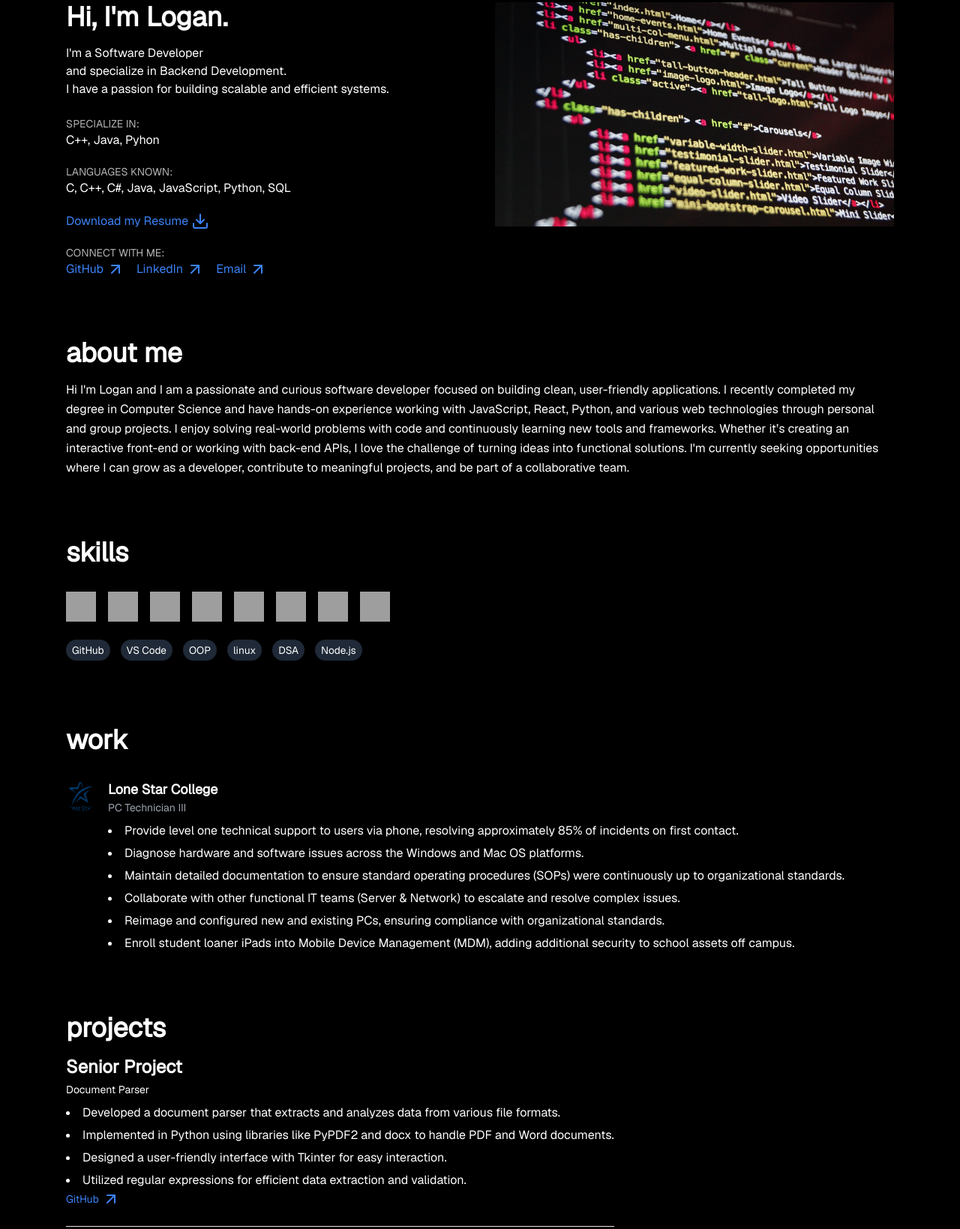
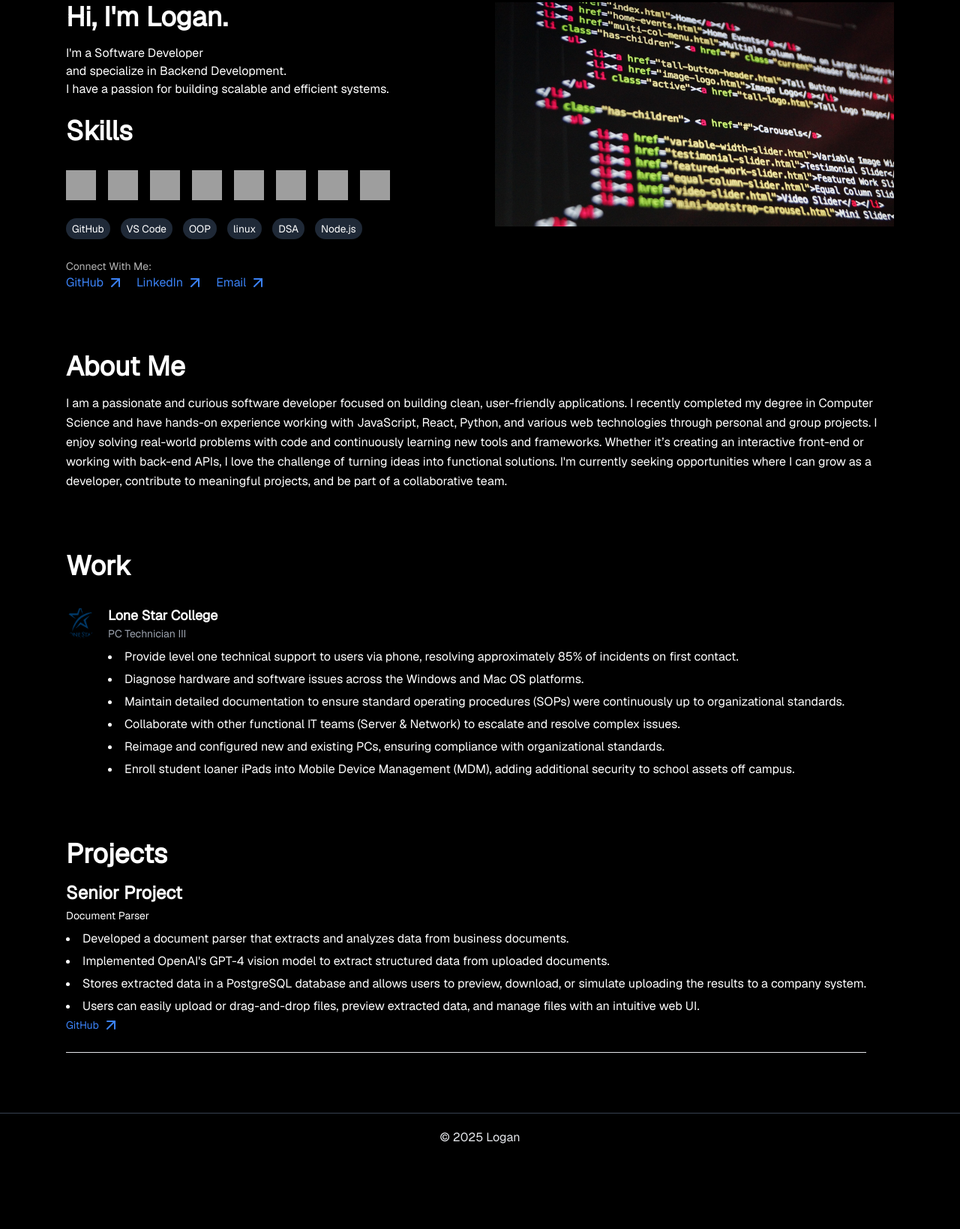
Before and after one commit to loganmccoll/Logan_Portfolio, a plain HTML site: page index.html in a window 1280 px wide. Shown: the part 134-1773 px from the top of the page at 75% size. After the commit the page ends 1683 px from the top, so only its background shows below. Drawn offline with nearby package versions, Linux system fonts and the light colour scheme; grey boxes are pictures that could not be loaded.

Commit message:
Updated index.html
Formatting changes and updated description of projects.
Made a Styles.css file.

```diff
--- a/index.html
+++ b/index.html
@@ -12,46 +12,12 @@
       darkMode: 'class',
     }
   </script>
-  <style>
-    .font-geist { font-family: 'Geist', sans-serif; }
-    html {
-      transition: background-color 0.3s ease, color 0.3s ease;
-    }
-    .nav-link {
-      opacity: 0.7;
-      transition: opacity 0.2s ease;
-    }
-    .nav-link:hover {
-      opacity: 1;
-    }
-    .hover-link {
-      display: inline-flex;
-      align-items: center;
-      gap: 0.25rem;
-      color: #3b82f6;
-      text-decoration: none;
-    }
-    .hover-link:hover {
-      text-decoration: underline;
-    }
-    .skill-pill {
-      display: inline-block;
-      padding: 2px 8px;
-      background-color: #f3f4f6;
-      border-radius: 9999px;
-      font-size: 0.85rem;
-      margin-right: 6px;
-      margin-bottom: 6px;
-    }
-    .dark .skill-pill {
-      background-color: #1f2937;
-    }
-  </style>
+  <link rel="stylesheet" href="styles.css">
 </head>
 <body class="bg-white dark:bg-black text-black dark:text-white font-geist transition-colors duration-300 text-base font-normal">
 
     <!-- NAVBAR -->
-    <nav class="w-full border-b border-gray-300 dark:border-gray-700 py-4">
+    <nav class="sticky top-0 z-50 w-full border-b border-gray-300 dark:border-gray-700 py-4 bg-white dark:bg-black">
         <div class="max-w-6xl mx-auto px-6 flex justify-between items-center">
           <span class="text-sm sm:text-base font-regular">Logan McColl</span>
 
@@ -82,40 +48,7 @@
           and specialize in Backend Development.<br>
           I have a passion for building scalable and efficient systems.
         </p>
-        <p class="text-sm opacity-70">SPECIALIZE IN:</p>
-        <p class="mb-4">C++, Java, Pyhon</p>
-        <p class="text-sm opacity-70 mt-5">LANGUAGES KNOWN:</p>
-          <p>C, C++, C#, Java, JavaScript, Python, SQL </p>
-        <a href="https://docs.google.com/document/d/1cyJHSv0mobzYfFkGDnFblbh5nu5GH0Daj8flBA-KGpg/edit?usp=sharing" target="_blank" class="hover-link inline-flex items-center mt-5">
-          Download my Resume <i data-lucide="download"></i>
-        </a>
-        <p class="text-sm opacity-70 mt-5">CONNECT WITH ME:</p>
-        <div class="flex flex-wrap gap-4">
-          <a href="https://github.com/loganmccoll" class="hover-link" target="_blank">GitHub <i data-lucide="arrow-up-right"></i></a>
-          <a href="https://www.linkedin.com/in/logan-mccoll-53b595222/" class="hover-link" target="_blank">LinkedIn <i data-lucide="arrow-up-right"></i></a>
-          <a href="mailto:Logan.s.mccoll@gmail.com" class="hover-link" target="_blank">Email <i data-lucide="arrow-up-right"></i></a>
-        </div>
-      </div>
-
-
-      <!-- Right column: image -->
-      <div class="flex justify-center md:justify-end">
-        <img src="assets/display_picture.jpg" alt="Temp Photo" />
-      </div>
-    </section>
-
-    <!-- About Section -->
-    <section id="about" class="mb-20">
-      <h2 class="text-4xl font-black mb-4">about me</h2>
-      <p class="mb-6 leading-relaxed">
-        Hi I'm Logan and I am a passionate and curious software developer focused on building clean, user-friendly applications. I recently completed my degree in Computer Science and have hands-on experience working with JavaScript, React, Python, and various web technologies through personal and group projects.
-        I enjoy solving real-world problems with code and continuously learning new tools and frameworks. Whether it’s creating an interactive front-end or working with back-end APIs, I love the challenge of turning ideas into functional solutions.
-        I'm currently seeking opportunities where I can grow as a developer, contribute to meaningful projects, and be part of a collaborative team.
-      </p>
-    </section>
-
-    <section id="skills" class="mb-20">
-      <h2 class="text-4xl font-black mb-8">skills</h2>
+      <h2 class="text-4xl font-black mb-8">Skills</h2>
 
       <!-- Responsive icons -->
       <div class="flex flex-wrap gap-4 items-center mb-6">
@@ -141,11 +74,37 @@
         <span class="skill-pill">DSA</span>
         <span class="skill-pill">Node.js</span>
       </div>
+
+        <p id="connect" class="text-sm opacity-70 mt-5">Connect With Me:</p>
+        <div class="flex flex-wrap gap-4">
+          <a href="https://github.com/loganmccoll" class="hover-link" target="_blank">GitHub <i data-lucide="arrow-up-right"></i></a>
+          <a href="https://www.linkedin.com/in/logan-mccoll-53b595222/" class="hover-link" target="_blank">LinkedIn <i data-lucide="arrow-up-right"></i></a>
+          <a href="mailto:Logan.s.mccoll@gmail.com" class="hover-link" target="_blank">Email <i data-lucide="arrow-up-right"></i></a>
+        </div>
+      </div>
+
+
+      <!-- Right column: image -->
+      <div class="flex justify-center md:justify-end">
+        <img src="assets/display_picture.jpg" alt="Temp Photo" />
+      </div>
     </section>
+
+    <!-- About Section -->
+    <section id="about" class="mb-20">
+      <h2 class="text-4xl font-black mb-4">About Me</h2>
+      <p class="mb-6 leading-relaxed">
+        I am a passionate and curious software developer focused on building clean, user-friendly applications. I recently completed my degree in Computer Science and have hands-on experience working with JavaScript, React, Python, and various web technologies through personal and group projects.
+        I enjoy solving real-world problems with code and continuously learning new tools and frameworks. Whether it’s creating an interactive front-end or working with back-end APIs, I love the challenge of turning ideas into functional solutions.
+        I'm currently seeking opportunities where I can grow as a developer, contribute to meaningful projects, and be part of a collaborative team.
+      </p>
+    </section>
+
+
 
     <!-- Works Section -->
 <section id="work" class="mb-20">
-  <h2 class="text-4xl font-black mb-8">work</h2>
+  <h2 class="text-4xl font-black mb-8">Work</h2>
   <!-- Work Experience 1 -->
   <div class="mb-10 flex gap-4">
     <img src="assets/LSC.png" alt="Company logo" class="w-10 h-10 mt-1 object-cover rounded-full" />
@@ -166,16 +125,16 @@
 
     <!-- Projects Section -->
     <section id="projects" class="mb-20">
-      <h2 class="text-4xl font-black mb-4">projects</h2>
+      <h2 class="text-4xl font-black mb-4">Projects</h2>
       <div class="mb-10 flex gap-4">
         <div class="border-b pb-6">
           <h3 class="text-2xl font-black mb-1">Senior Project</h3>
           <p class="text-sm mb-2">Document Parser</p>
           <ul class="list-disc list-inside space-y-1 text-base leading-relaxed">
-            <li>Developed a document parser that extracts and analyzes data from various file formats.</li>
-            <li>Implemented in Python using libraries like PyPDF2 and docx to handle PDF and Word documents.</li>
-            <li>Designed a user-friendly interface with Tkinter for easy interaction.</li>
-            <li>Utilized regular expressions for efficient data extraction and validation.</li>
+            <li>Developed a document parser that extracts and analyzes data from business documents.</li>
+            <li>Implemented OpenAI's GPT-4 vision model to extract structured data from uploaded documents.</li>
+            <li>Stores extracted data in a PostgreSQL database and allows users to preview, download, or simulate uploading the results to a company system.</li>
+            <li>Users can easily upload or drag-and-drop files, preview extracted data, and manage files with an intuitive web UI.</li>
         </ul>
           <a href="https://github.com/mjprecise/COSC4360.git" class="text-sm hover-link" target="_blank">GitHub <i data-lucide="arrow-up-right"></i></a>
         </div>
--- /dev/null
+++ b/styles.css
@@ -0,0 +1,37 @@
+.font-geist {
+  font-family: 'Geist', sans-serif;
+}
+html {
+  transition: background-color 0.3s ease, color 0.3s ease;
+  scroll-behavior: smooth;
+  scroll-padding-top: 4rem; /* Adjust for fixed navbar */
+}
+.nav-link {
+  opacity: 0.7;
+  transition: opacity 0.2s ease;
+}
+.nav-link:hover {
+  opacity: 1;
+}
+.hover-link {
+  display: inline-flex;
+  align-items: center;
+  gap: 0.25rem;
+  color: #3b82f6;
+  text-decoration: none;
+}
+.hover-link:hover {
+  text-decoration: underline;
+}
+.skill-pill {
+  display: inline-block;
+  padding: 2px 8px;
+  background-color: #f3f4f6;
+  border-radius: 9999px;
+  font-size: 0.85rem;
+  margin-right: 6px;
+  margin-bottom: 6px;
+}
+.dark .skill-pill {
+  background-color: #1f2937;
+}
```
